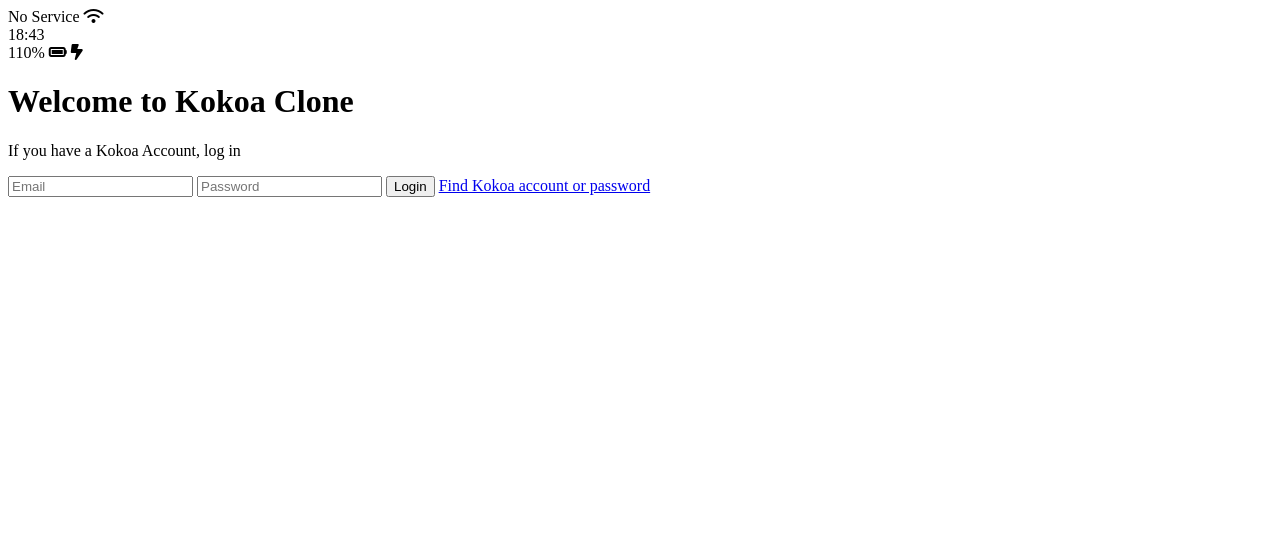
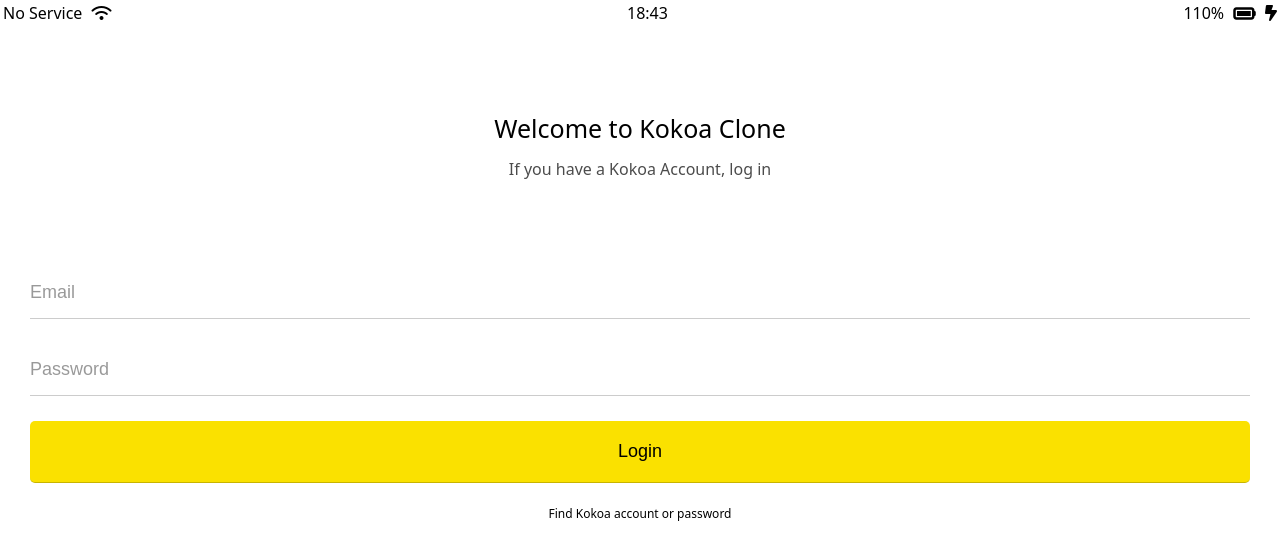
Before and after one commit to EOKT/kokoa-clone-2024, a plain HTML site: page index.html in a window 1280 px wide. Drawn offline with Linux system fonts and the light colour scheme.

Commit message:
index finished

```diff
--- /dev/null
+++ b/css/components/status-bar.css
@@ -0,0 +1,13 @@
+.status-bar{
+    display: flex;
+    justify-content: space-between;
+    padding: 5px 3px;
+}
+
+.status-bar__column:first-child span{
+    margin-right:5px;
+}
+
+.status-bar__column .fa-battery-full {
+    margin: 0px 5px;
+}
--- /dev/null
+++ b/css/reset.css
@@ -0,0 +1,52 @@
+/* http://meyerweb.com/eric/tools/css/reset/
+   v2.0 | 20110126
+   License: none (public domain)
+*/
+
+html, body, div, span, applet, object, iframe,
+h1, h2, h3, h4, h5, h6, p, blockquote, pre,
+a, abbr, acronym, address, big, cite, code,
+del, dfn, em, img, ins, kbd, q, s, samp,
+small, strike, strong, sub, sup, tt, var,
+b, u, i, center,
+dl, dt, dd, ol, ul, li,
+fieldset, form, label, legend,
+table, caption, tbody, tfoot, thead, tr, th, td,
+article, aside, canvas, details, embed,
+figure, figcaption, footer, header, hgroup,
+menu, nav, output, ruby, section, summary,
+time, mark, audio, video {
+	margin: 0;
+	padding: 0;
+	border: 0;
+	font-size: 100%;
+	font: inherit;
+	vertical-align: baseline;
+}
+/* HTML5 display-role reset for older browsers */
+article, aside, details, figcaption, figure,
+footer, header, hgroup, menu, nav, section {
+	display: block;
+}
+body {
+	line-height: 1;
+}
+ol, ul {
+	list-style: none;
+}
+blockquote, q {
+	quotes: none;
+}
+blockquote:before, blockquote:after,
+q:before, q:after {
+	content: '';
+	content: none;
+}
+table {
+	border-collapse: collapse;
+	border-spacing: 0;
+}
+
+input:focus{
+	outline: none;
+}
--- /dev/null
+++ b/css/screens/login.css
@@ -0,0 +1,59 @@
+.welcome-header {
+    margin: 90px 0px;
+    text-align: center;
+    display: flex;
+    flex-direction: column;
+    align-items: center;
+}
+
+.welcome-header__title {
+    margin-bottom: 20px;
+    font-size: 25px;
+}
+
+.welcome-header__text {
+    width: 60%;
+    opacity: 0.7;
+}
+
+#login-form {
+    display: flex;
+    flex-direction: column;
+    margin: 0px 30px;
+}
+
+#login-form input {
+    border: none;
+    padding: 15px 0px;
+    font-size: 18px;
+    border-bottom: 1px solid rgba(0, 0, 0, 0.2);
+    margin-bottom: 25px;
+    transition: border-color 0.3s ease-in-out;
+}
+
+#login-form input:not([type="submit"]){
+    border-bottom: 1px solid rgba(0, 0, 0, 0.2);
+    transition: border-color 0.3s ease-in-out;
+}
+
+#login-form input::placeholder {
+    color: rgba(0, 0, 0, 0.4);
+}
+
+#login-form input:focus {
+    border-color: var(--yellow);
+}
+
+#login-form input[type="submit"]{
+    background-color:var(--yellow);
+    cursor: progress;
+    padding: 20px 0px;
+    border-radius: 5px;
+}
+
+#login-form a{
+    text-align: center;
+    text-decoration: none;
+    color: inherit;
+    font-size: 12px;
+}
--- /dev/null
+++ b/css/styles.css
@@ -0,0 +1,9 @@
+@import "reset.css";
+@import "variables.css";
+/*Screens & components*/
+@import "screens/login.css";
+@import "components/status-bar.css";
+
+body {
+    font-family: system-ui, -apple-system, BlinkMacSystemFont, 'Segoe UI', Roboto, Oxygen, Ubuntu, Cantarell, 'Open Sans', 'Helvetica Neue', sans-serif;
+}
--- /dev/null
+++ b/css/variables.css
@@ -0,0 +1,3 @@
+:root{
+    --yellow: #fae100;
+}
--- a/index.html
+++ b/index.html
@@ -1,6 +1,7 @@
 <!DOCTYPE html>
 <html lang="en">
     <head>
+        <link rel="stylesheet" href="css/styles.css">
         <meta charset="UTF-8">
         <meta name="viewport" content="width=device-width, initial-scale=1.0">
         <title>Welcome to Kokoa Clone Talk</title>
@@ -16,7 +17,7 @@
             </div>
             <div class="status-bar__column">
                 <span>110%</span>
-                <i class="fa-solid fa-battery-full"></i>
+                <i class="fa-solid fa-battery-full fa-lg"></i>
                 <i class="fa-solid fa-bolt-lightning"></i>
             </div>
         </div>
@@ -26,9 +27,9 @@
             <p class="welcome-header__text">If you have a Kokoa Account, log in</p>
         </header>
 
-        <form id="login-form">
-            <input type="text" placeholder="Email">
-            <input type="password" placeholder="Password">
+        <form action="friends.html" method="get" id="login-form">
+            <input name="username" type="text" placeholder="Email">
+            <input name="password" type="password" placeholder="Password">
             <input type="submit" value="Login">
             <a href="a">Find Kokoa account or password</a>
         </form>
```
Also changed, not shown: friends.html (added, +1 -0 lines).
